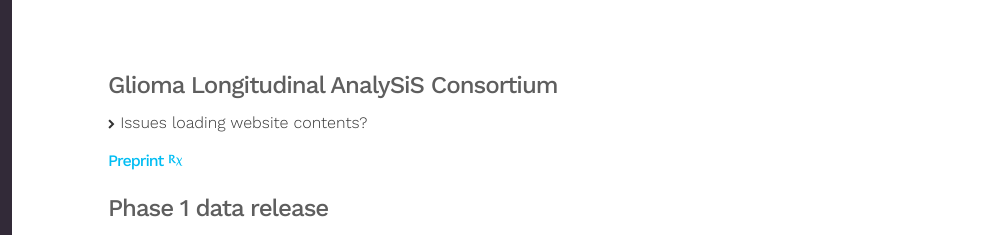
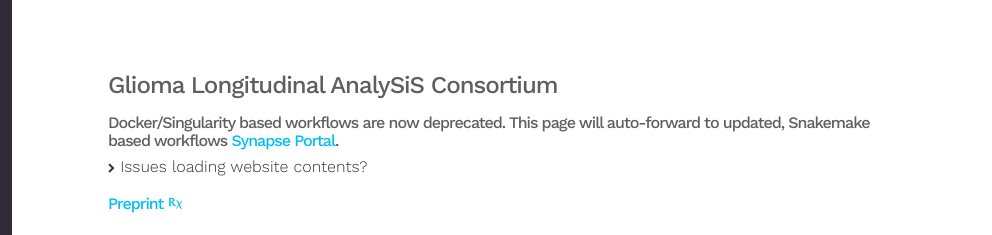
Before and after one commit to glass-consortium/glassdocs, a plain HTML site: page index.html in a window 1280 px wide. Shown: the top 235 px of the page, 288-1280 px from the left. Drawn offline with Linux system fonts and the light colour scheme; files whose address does not match are found by name.

Commit message:
autoforward active

```diff
--- a/index.html
+++ b/index.html
@@ -6,6 +6,7 @@
     <meta name="generator" content="Hugo 0.49" />
     <meta name="description" content="GLASS Workflows">
 <meta name="author" content="Samir B. Amin">
+<meta http-equiv = "refresh" content = "10; url = https://www.glass-consortium.org/data-resource/" />
 
 
 <link rel="apple-touch-icon" sizes="180x180" href="/images/apple-touch-icon.png">
@@ -464,6 +465,7 @@
 
 
 <h4 id="glioma-longitudinal-analysis-consortium">Glioma Longitudinal AnalySiS Consortium</h4>
+<h5>Docker/Singularity based workflows are now deprecated. This page will auto-forward to updated, Snakemake based workflows <a href="https://www.glass-consortium.org/data-resource/">Synapse Portal</a>.</h5>
 
 <div class="expand">
     <div class="expand-label" style="cursor: pointer;" onclick="$h = $(this);$h.next('div').slideToggle(100,function () {$h.children('i').attr('class',function () {return $h.next('div').is(':visible') ? 'fa fa-chevron-down' : 'fa fa-chevron-right';});});">
```
